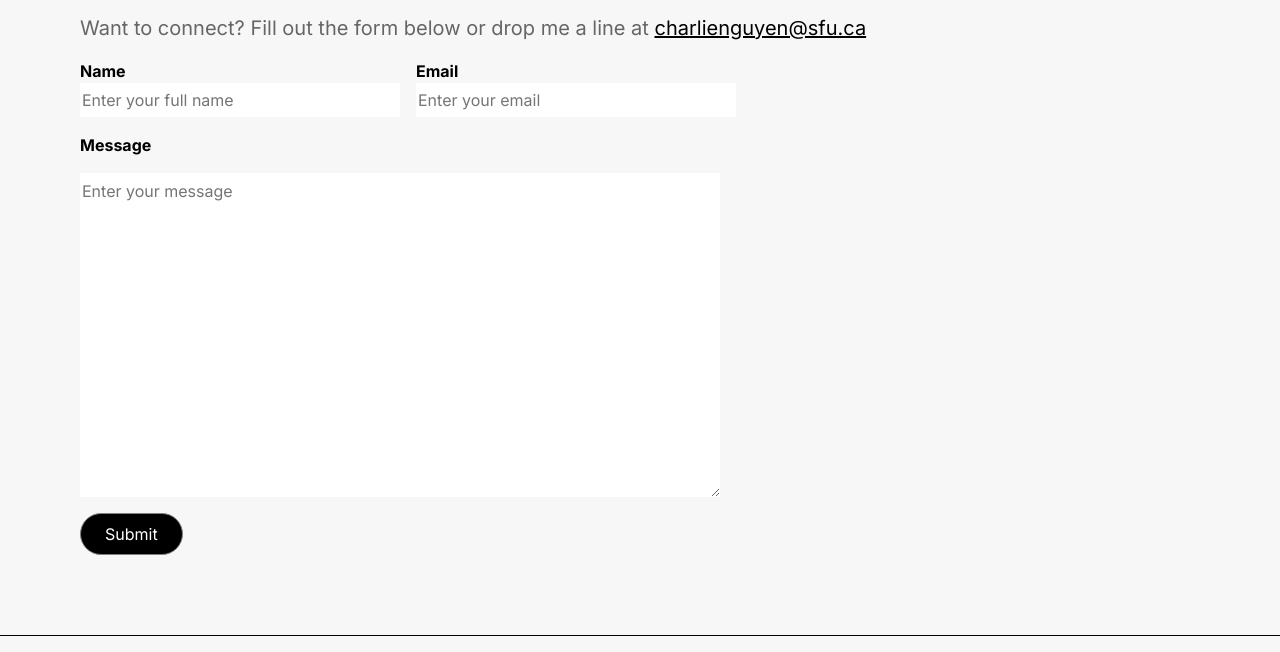
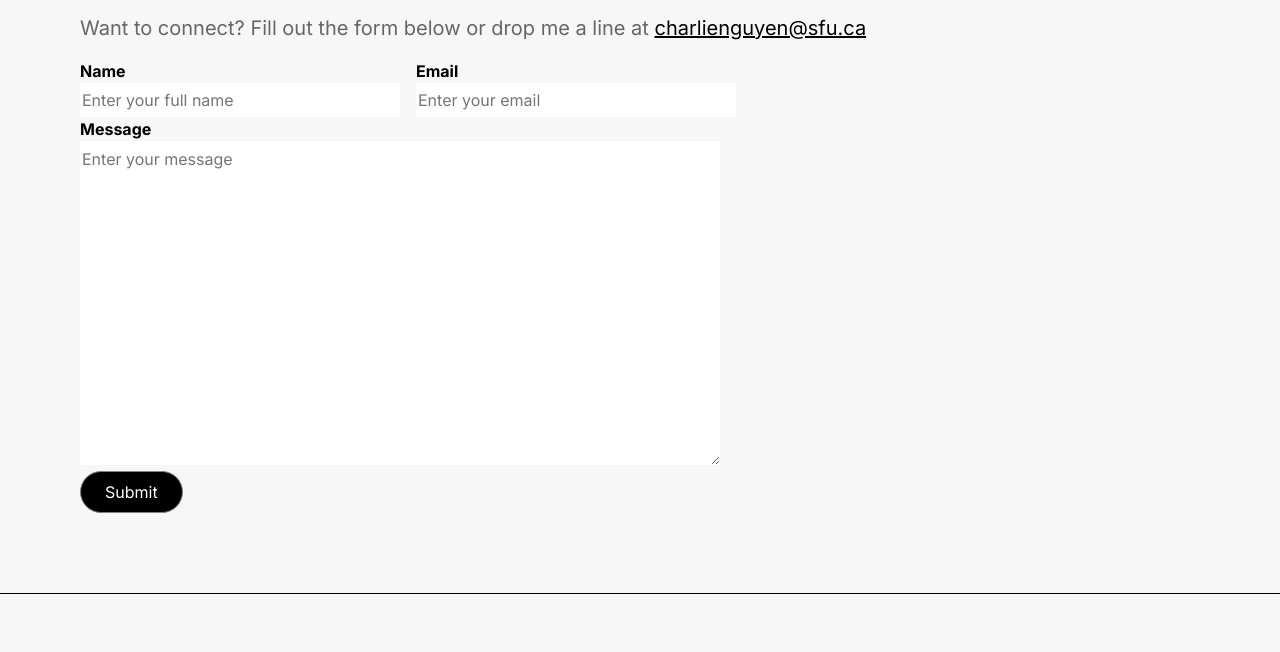
Before and after one commit to ssss-sfu/portfolio-workshop, a plain HTML site: page portfolio-end/index.html in a window 1280 px wide. Shown: the part 2664-3316 px from the top of the page. Drawn offline with Linux system fonts and the light colour scheme.

Commit message:
add forms

```diff
--- a/portfolio-end/index.html
+++ b/portfolio-end/index.html
@@ -144,23 +144,24 @@
     <p>Want to connect? Fill out the form below or drop me a line at
       <a class="mailto" href="mailto:charlienguyen@sfu.ca">charlienguyen@sfu.ca</a>
     </p>
+    <form action="https://formspree.io/f/xknkjlbz" method="POST">
+      <div class="two-column">
+        <div id="name-input-container">
+          <label for="name"><b>Name</b></label> <br />
+          <input name="name" type="text" id="name" placeholder="Enter your full name">
+        </div>
 
-    <div class="two-column">
-      <div id="name-input-container">
-        <label for="name"><b>Name</b></label> <br>
-        <input type="text" id="name" placeholder="Enter your full name">
+        <div id="email-input-container">
+          <label for="email"><b>Email</b></label> <br />
+          <input name="email" type="email" id="email" placeholder="Enter your email">
+        </div>
       </div>
 
-      <div id="email-input-container">
-        <label for="email"><b>Email</b></label> <br>
-        <input type="email" id="email" placeholder="Enter your email">
-      </div>
-    </div>
+      <label for="message"><b>Message</b></label><br />
+      <textarea name="message" id="message" cols="30" rows="10" placeholder="Enter your message"></textarea> <br />
 
-    <label for="message"><b>Message</b></label>
-    <textarea name="message" id="message" cols="30" rows="10" placeholder="Enter your message"></textarea>
-
-    <button class="btn primary-btn">Submit</button>
+      <button type="submit" class="btn primary-btn">Submit</button>
+    </form>
   </section>
   <footer>
     <nav>
--- a/portfolio-end/style.css
+++ b/portfolio-end/style.css
@@ -130,7 +130,6 @@ header nav li {
 /* Hero Start */
 .container#hero {
   padding-top: 7.5rem;
-  inline-size: min(800px, 100vw);
 }
 
 .btn {
@@ -139,12 +138,10 @@ header nav li {
   border-radius: 1.5rem;
   width: fit-content;
   transition: transform 0.25s;
-  /* transition: filter 0.25s; */
 }
 
 .btn:hover {
   transform:translateY(-0.2em);
-  /* filter: invert(100%); */
 }
 
 .primary-btn {
@@ -298,5 +295,4 @@ footer nav {
   justify-content: space-between;
 }
 
-
 /* Footer End */
```
